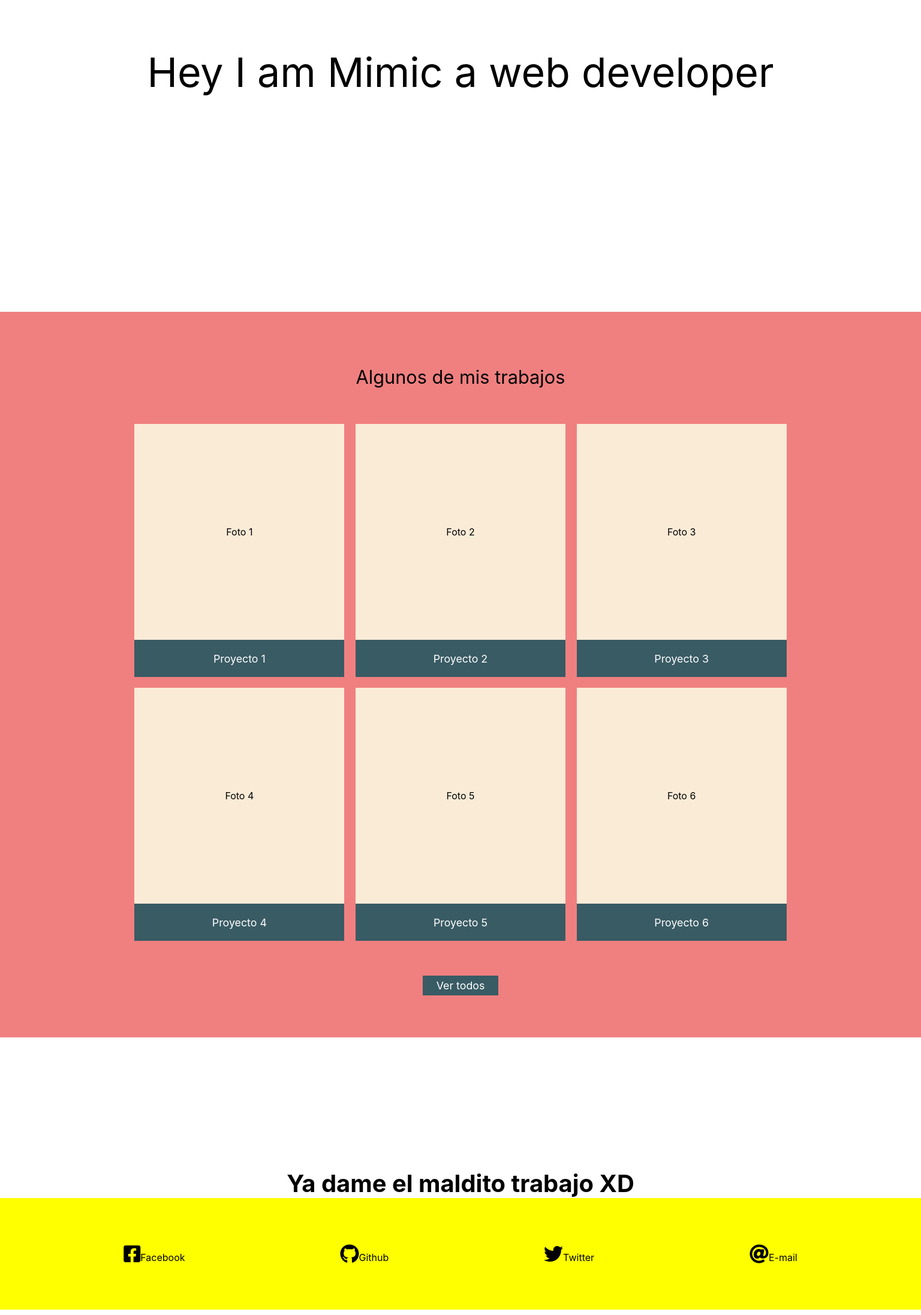
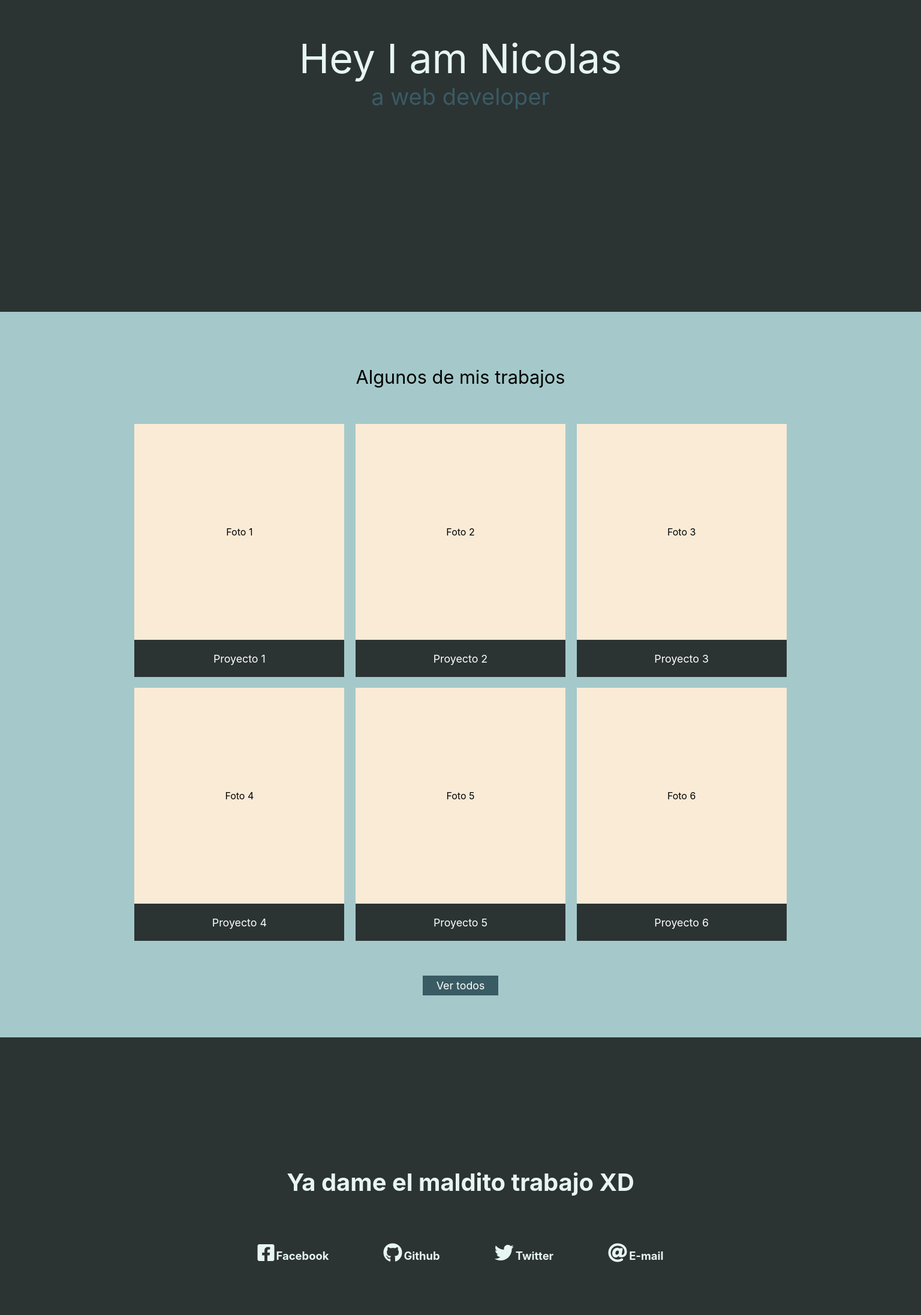
Before and after one commit to nicovicarg/PortafolioPersonal, a React (Create React App) app: page / in a window 1536 px wide. Shown: the part 280-2473 px from the top of the page at 60% size. Built offline with nearby package versions, Linux system fonts and the light colour scheme.

Commit message:
otra actualizacion XD

```diff
--- a/src/Components/Contact/Contact.css
+++ b/src/Components/Contact/Contact.css
@@ -45,18 +45,20 @@
   #contact-container {
     width: 100%;
     height: 84vh;
+    background-color: #2C3333;
+    color: #E7F6F2;
     display: flex;
     flex-direction: column;
     justify-content: center;
     align-items: center;
+    border-bottom: 3px solid #395B64;
   }
   #mensaje-contact {
     font-size: 2.6vw;
     font-weight: 700;
   }
   #redes {
-    width: 100%;
-    background-color: yellow;
+    width: 60%;
     height: fit-content;
     display: flex;
     flex-wrap: wrap;
@@ -71,6 +73,14 @@
     align-items: center;
     background-color:#395B64;
   }
-
+  .anchor {
+    display: flex;
+    align-items: flex-end;
+  }
+  .anchor p{
+    margin-left: 0.2vw;
+    font-size: 1.2vw;
+    font-weight: 700;
+  }
 
 }
--- a/src/Components/Contact/Contact.js
+++ b/src/Components/Contact/Contact.js
@@ -7,21 +7,21 @@ class Contact extends React.Component {
       <div id='contact-container'>
         <div id="mensaje-contact">Ya dame el maldito trabajo XD</div>
         <div id='redes'>
-          <a>
+          <a className="anchor">
             <i class="fab fa-facebook-square fa-2x"></i>
-            Facebook
+            <p>Facebook</p>
           </a>
-          <a>
+          <a  className="anchor">
             <i class="fab fa-github fa-2x"></i>
-            Github
+            <p>Github</p>
           </a>
-          <a>
+          <a className="anchor">
             <i class="fab fa-twitter fa-2x"></i>
-            Twitter
+            <p>Twitter</p>
           </a>
-          <a>
+          <a className="anchor">
             <i class="fas fa-at fa-2x"></i>
-            E-mail
+            <p>E-mail</p>
           </a>
         </div>
 
--- a/src/Components/Home/Home.css
+++ b/src/Components/Home/Home.css
@@ -13,10 +13,18 @@
 
 @media (min-width: 1440px){
   #presentacion {
+    width: 100%;
     height: 100vh;
     display: flex;
+    flex-direction: column;
     justify-content: center;
     align-items: center;
     font-size: 68px;
+    background-color: #2C3333;
+    color:#E7F6F2;
+  }
+  #developer {
+    color: #395B64;
+    font-size: 38px;
   }
 }
--- a/src/Components/Home/Home.js
+++ b/src/Components/Home/Home.js
@@ -4,8 +4,10 @@ import './Home.css'
 class Home extends React.Component {
   render(){
     return(
-      <div id="presentacion">Hey I am Mimic
-      a web developer</div>
+      <div id="presentacion">
+        <p id="hi">Hey I am Nicolas</p>
+        <p id="developer">a web developer</p>
+        </div>
     )
   }
 }
--- a/src/Components/Nav/Navbar.css
+++ b/src/Components/Nav/Navbar.css
@@ -93,9 +93,11 @@
     width: 100%;
     height: 68px;
     display: flex;
-    background-color: #2C3333;
+    background-color: #395B64;
     color: #E7F6F2;
     position: fixed;
+    display: flex;
+    justify-content: space-between;
   }
 
   #span-navbar {
@@ -111,7 +113,7 @@
     flex-direction: row;
     justify-content: space-around;
     align-items: center;
-    width: 70%;
+    width: 50%;
     height: 100%;
   }
   .li {
--- a/src/Components/Nav/Navbar.js
+++ b/src/Components/Nav/Navbar.js
@@ -1,28 +1,17 @@
 import React from "react"
 import ReactDOM from "react-dom"
 import "./Navbar.css"
-import About from "../About/About"
+import Home from "../Home/Home"
 import Projects from "../Projects/Projects"
-import Curriculum from "../Curriculum/Curriculum"
+
 import Contact from "../Contact/Contact"
 
 class Navbar extends React.Component {
   constructor(props){
     super(props);
-    this.handleProjects = this.handleProjects.bind(this);
-    this.handleCurriculum = this.handleCurriculum.bind(this);
-    this.handleContact = this.handleContact.bind(this);
 
   }
-  handleProjects(){
-    ReactDOM.render(<Projects/>, document.getElementById("container"))
-  }
-  handleCurriculum(){
-    ReactDOM.render(<Curriculum/>, document.getElementById("container"))
-  }
-  handleContact(){
-    ReactDOM.render(<Contact/>, document.getElementById("container"))
-  }
+
 
 
   render(){
@@ -32,10 +21,10 @@ class Navbar extends React.Component {
         <nav id="navbar">
         <span id='span-navbar'>04:20</span>
         <ul>
-        <li className='li' onClick={this.handleCurriculum}>Curriculum</li>
-        <li className='li' onClick={this.handleProjects}>Proyectos</li>
-        <li className='li' onClick={this.handleContact}>Contacto</li>
-      </ul>
+          <li className='li'>Home</li>
+          <li className='li'>Proyectos</li>
+          <li className='li'>Contacto</li>
+        </ul>
       </nav>
 
       </div>
--- a/src/Components/Projects/Projects.css
+++ b/src/Components/Projects/Projects.css
@@ -77,7 +77,7 @@
   #asd {
     width: 100%;
     height: fit-content;
-    background-color: lightcoral;
+    background-color: #A5C9CA;
     display: flex;
     flex-direction: column;
     align-items: center;
@@ -92,7 +92,7 @@
     height: fit-content;
     padding-left: 14vw;
     padding-right: 14vw;
-    background-color: lightcoral;
+
     display: flex;
     flex-wrap: wrap;
     justify-content: space-around;
@@ -111,7 +111,7 @@
     align-items: center;
   }
   .projects-title {
-    background-color: #395B64;
+    background-color: #2C3333;
     color: white;
     width: 100%;
     height: 62px;
```
